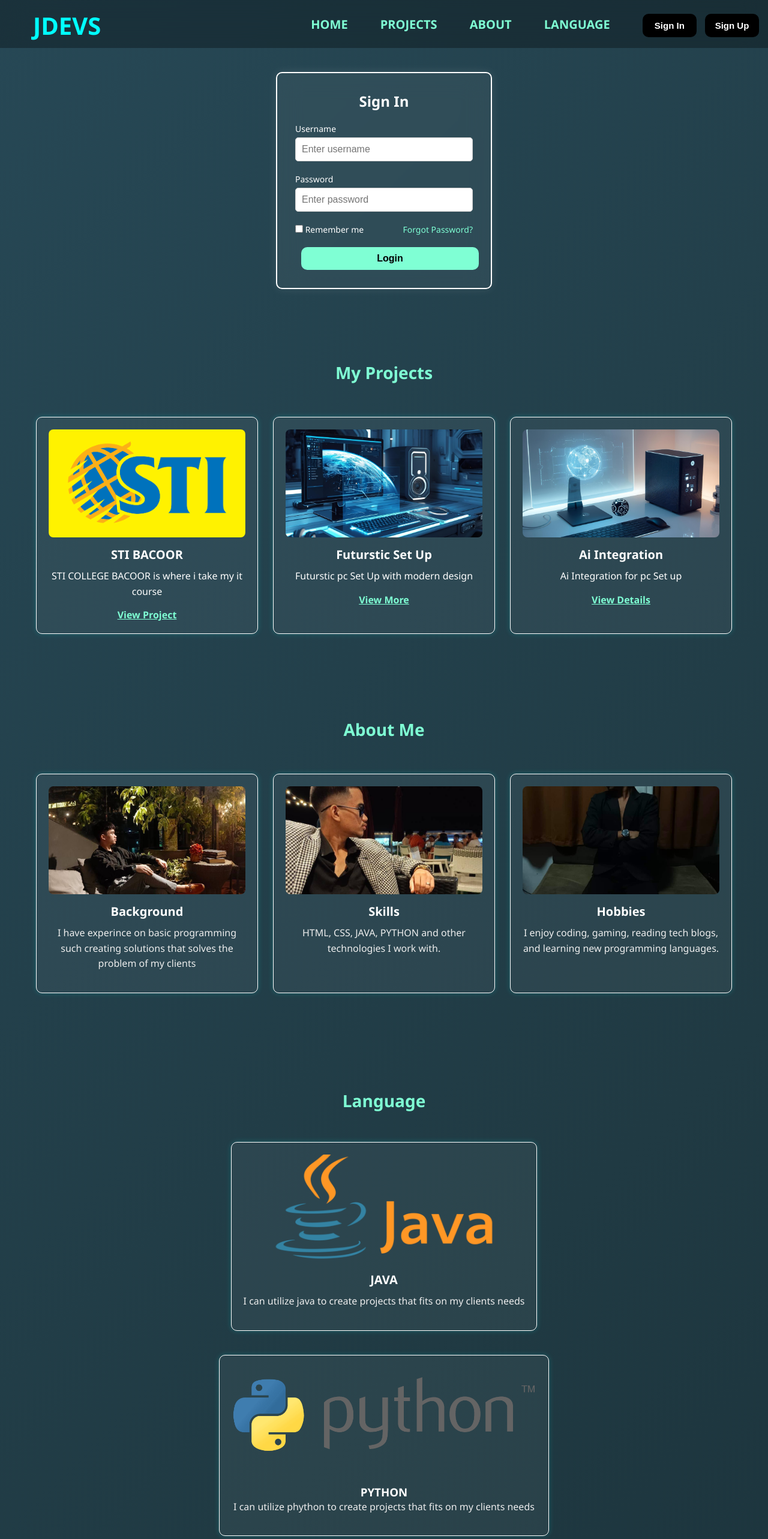
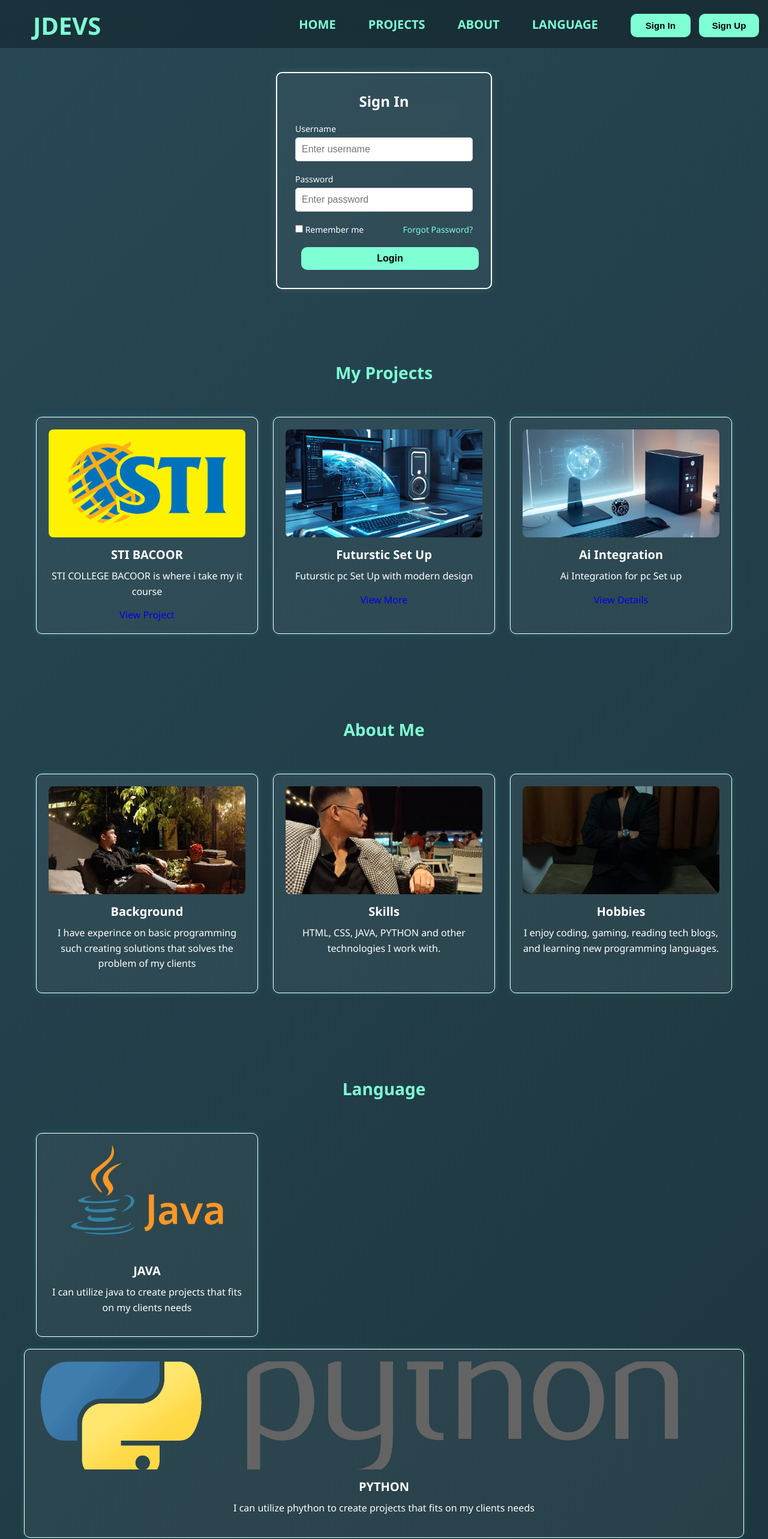
Before and after one commit to Bendevhub/Jwebsite, a plain HTML site: page index.html in a window 1280 px wide. Shown: the top 2566 px of the page at 60% size. Drawn offline with Linux system fonts and the light colour scheme.

Commit message:
Update Design.css

```diff
--- a/Design.css
+++ b/Design.css
@@ -1,4 +1,22 @@
-/* === RESET & BASE === */
+/*  COLOR VARIABLES  */
+:root {
+  --bg-gradient: linear-gradient(-45deg, #0f2027, #203a43, #2c5364, #1c1c1c);
+  --text-color: white;
+  --accent-color: aquamarine;
+  --card-bg: rgba(255, 255, 255, 0.05);
+  --border-color: white;
+}
+
+/* LIGHT THEME  */
+body.light-theme {
+  --bg-gradient: linear-gradient(-45deg, #f4f4f4, #eaeaea, #d6e0f0, #ffffff);
+  --text-color: #222;
+  --accent-color: #0077ff;
+  --card-bg: rgba(0, 0, 0, 0.05);
+  --border-color: #333;
+}
+
+/*  BASE */
 * {
   box-sizing: border-box;
   text-decoration: none;
@@ -8,28 +26,22 @@
 
 body {
   font-family: 'Segoe UI', Tahoma, Geneva, Verdana, sans-serif;
-  color: white;
+  color: var(--text-color);
   min-height: 100vh;
-  background: linear-gradient(-45deg, #0f2027, #203a43, #2c5364, #1c1c1c);
+  background: var(--bg-gradient);
   background-size: 400% 400%;
   animation: gradient 15s ease infinite;
   overflow-x: hidden;
+  transition: all 0.6s ease;
 }
 
-/* === ANIMATED BACKGROUND === */
 @keyframes gradient {
-  0% {
-    background-position: 0% 50%;
-  }
-  50% {
-    background-position: 100% 50%;
-  }
-  100% {
-    background-position: 0% 50%;
-  }
+  0% { background-position: 0% 50%; }
+  50% { background-position: 100% 50%; }
+  100% { background-position: 0% 50%; }
 }
 
-/* === NAVIGATION === */
+/* NAVIGATION  */
 .nav {
   height: 80px;
   width: 100%;
@@ -56,7 +68,7 @@ body {
   font-size: 40px;
   text-transform: uppercase;
   font-weight: 700;
-  color: aqua;
+  color: var(--accent-color);
   margin-left: 40px;
 }
 
@@ -70,7 +82,7 @@ li {
 }
 
 li a {
-  color: aquamarine;
+  color: var(--accent-color);
   font-size: 20px;
   text-transform: uppercase;
   font-weight: bold;
@@ -82,7 +94,7 @@ li a {
 }
 
 li a:hover {
-  background-color: white;
+  background-color: var(--accent-color);
   color: black;
 }
 
@@ -90,23 +102,16 @@ li a:hover {
   display: inline-block;
 }
 
-.sign .active {
-  background-color: black;
-}
-
-.sign .active a {
-  color: white;
-}
-
 button {
   transition: 0.3s linear;
   margin-left: 10px;
   padding: 11px;
-  width: 90px;
+  width: 100px;
   border-radius: 10px;
   border: none;
   cursor: pointer;
-  background-color: aquamarine;
+  background-color: var(--accent-color);
+  font-weight: bold;
 }
 
 button a {
@@ -115,15 +120,12 @@ button a {
   color: black;
 }
 
-button a:hover {
-  color: white;
+button:hover {
+  background-color: white;
+  color: black;
 }
 
-.reg:hover {
-  background-color: black;
-}
-
-/* === MAIN STRUCTURE === */
+/*  MAIN STRUCTURE  */
 main {
   margin-top: 120px;
   display: flex;
@@ -133,7 +135,7 @@ main {
   padding-bottom: 100px;
 }
 
-/* === LOGIN SECTION === */
+/* LOGIN SECTION*/
 .login-section {
   display: flex;
   justify-content: center;
@@ -148,13 +150,12 @@ main {
 
 form {
   width: 360px;
-  background: rgba(255, 255, 255, 0.05);
-  border: 2px solid white;
+  background: var(--card-bg);
+  border: 2px solid var(--border-color);
   backdrop-filter: blur(20px);
   border-radius: 10px;
   padding: 30px;
   box-shadow: 0 0 15px rgba(255, 255, 255, 0.1);
-  animation: fadeIn 1s ease forwards;
 }
 
 .title {
@@ -162,7 +163,7 @@ form {
   justify-content: center;
   align-items: center;
   margin-bottom: 20px;
-  color: white;
+  color: var(--text-color);
 }
 
 .input-box {
@@ -174,7 +175,7 @@ form {
 .input-box label {
   margin-bottom: 5px;
   font-size: 14px;
-  color: white;
+  color: var(--text-color);
 }
 
 .input-box input {
@@ -188,8 +189,8 @@ form {
 }
 
 .input-box input:focus {
-  border-color: aquamarine;
-  box-shadow: 0 0 5px aquamarine;
+  border-color: var(--accent-color);
+  box-shadow: 0 0 5px var(--accent-color);
 }
 
 .text {
@@ -197,12 +198,12 @@ form {
   justify-content: space-between;
   align-items: center;
   font-size: 14px;
-  color: white;
+  color: var(--text-color);
   margin-bottom: 20px;
 }
 
 .text a {
-  color: aquamarine;
+  color: var(--accent-color);
 }
 
 .btn {
@@ -210,7 +211,7 @@ form {
   padding: 10px;
   font-size: 16px;
   font-weight: bold;
-  background-color: aquamarine;
+  background-color: var(--accent-color);
   border: none;
   border-radius: 10px;
   cursor: pointer;
@@ -222,14 +223,10 @@ form {
   color: black;
 }
 
-/* === PROJECTS SECTION === */
-.projects-section {
-  width: 100%;
-  display: flex;
-  justify-content: center;
-}
-
-.projects-container {
+/* CARD SECTIONS (Projects, About, Tech) */
+.projects-container,
+.about-container,
+.tech-stacks-container {
   max-width: 1200px;
   padding: 20px;
   display: grid;
@@ -237,18 +234,21 @@ form {
   gap: 25px;
 }
 
-.projects-container h2 {
+.projects-container h2,
+.about-container h2,
+.tech-stacks-container h2 {
   font-size: 28px;
   margin-bottom: 30px;
   text-align: center;
-  color: aquamarine;
+  color: var(--accent-color);
   grid-column: 1 / -1;
 }
 
-/* Project cards style */
-.project-card {
-  background: rgba(255, 255, 255, 0.05);
-  border: 1px solid white;
+.project-card,
+.about-card,
+.tech-card {
+  background: var(--card-bg);
+  border: 1px solid var(--border-color);
   border-radius: 10px;
   padding: 20px;
   box-shadow: 0 0 10px rgba(0, 255, 255, 0.2);
@@ -257,11 +257,19 @@ form {
   align-items: center;
   text-align: center;
   transition: transform 0.3s ease, box-shadow 0.3s ease;
-  animation: fadeInUp 0.8s ease forwards;
-  opacity: 0;
 }
 
-.project-card img {
+.project-card:hover,
+.about-card:hover,
+.tech-card:hover {
+  transform: translateY(-10px);
+  box-shadow: 0 10px 20px rgba(0, 255, 255, 0.4);
+  background: rgba(255, 255, 255, 0.1);
+}
+
+.project-card img,
+.about-card img,
+.tech-card img {
   width: 100%;
   border-radius: 8px;
   margin-bottom: 15px;
@@ -269,118 +277,24 @@ form {
   max-height: 180px;
 }
 
-.project-card h3 {
+.project-card h3,
+.about-card h3,
+.tech-card h3 {
   font-size: 20px;
   margin-bottom: 10px;
-  color: white;
+  color: var(--text-color);
 }
 
-.project-card p {
+.project-card p,
+.about-card p,
+.tech-card p {
   font-size: 16px;
   margin-bottom: 15px;
   line-height: 1.6;
+  color: var(--text-color);
 }
 
-.project-card a {
-  color: aquamarine;
-  text-decoration: underline;
-  font-weight: bold;
-}
-
-.project-card:hover {
-  transform: translateY(-10px);
-  box-shadow: 0 10px 20px rgba(0, 255, 255, 0.4);
-  background: rgba(255, 255, 255, 0.1);
-}
-
-/* === ABOUT SECTION === */
-.about-section {
-  width: 100%;
-  display: flex;
-  justify-content: center;
-}
-
-.about-container {
-  max-width: 1200px;
-  padding: 20px;
-  display: grid;
-  grid-template-columns: repeat(auto-fit, minmax(300px, 1fr));
-  gap: 25px;
-}
-
-.about-container h2 {
-  font-size: 28px;
-  margin-bottom: 30px;
-  text-align: center;
-  color: aquamarine;
-  grid-column: 1 / -1;
-}
-
-/* About cards styled exactly like project cards */
-.about-card {
-  background: rgba(255, 255, 255, 0.05);
-  border: 1px solid white;
-  border-radius: 10px;
-  padding: 20px;
-  box-shadow: 0 0 10px rgba(0, 255, 255, 0.2);
-  display: flex;
-  flex-direction: column;
-  align-items: center;
-  text-align: center;
-  transition: transform 0.3s ease, box-shadow 0.3s ease;
-  animation: fadeInUp 0.8s ease forwards;
-  opacity: 0;
-}
-
-.about-card img {
-  width: 100%;
-  border-radius: 8px;
-  margin-bottom: 15px;
-  object-fit: cover;
-  max-height: 180px;
-}
-
-.about-card h3 {
-  font-size: 20px;
-  margin-bottom: 10px;
-  color: white;
-}
-
-.about-card p {
-  font-size: 16px;
-  margin-bottom: 15px;
-  line-height: 1.6;
-  color: #eee;
-}
-
-.about-card:hover {
-  transform: translateY(-10px);
-  box-shadow: 0 10px 20px rgba(0, 255, 255, 0.4);
-  background: rgba(255, 255, 255, 0.1);
-}
-
-/* === ANIMATIONS === */
-@keyframes fadeInUp {
-  0% {
-    opacity: 0;
-    transform: translateY(20px);
-  }
-  100% {
-    opacity: 1;
-    transform: translateY(0);
-  }
-}
-
-@keyframes fadeIn {
-  from {
-    opacity: 0;
-  }
-  to {
-    opacity: 1;
-  }
-}
-
-/* === RESPONSIVE === */
+/*  RESPONSIVE  */
 @media (max-width: 768px) {
   .navbox {
     flex-direction: column;
@@ -403,84 +317,3 @@ form {
     grid-template-columns: 1fr;
   }
 }
-.tech-card {
-  width: 100%;
-  display: flex;
-  justify-content: center;
-}
-
-.tech-container {
-  max-width: 1200px;
-  padding: 20px;
-  display: grid;
-  grid-template-columns: repeat(auto-fit, minmax(300px, 1fr));
-  gap: 40px;
-}
-
-.tech-container h2 {
-  font-size: 28px;
-  margin-bottom: 30px;
-  text-align: center;
-  color: aquamarine;
-  grid-column: 1 / -1;
-}
-
-
-.tech-card {
-  background: rgba(255, 255, 255, 0.05);
-  border: 1px solid white;
-  border-radius: 10px;
-  padding: 20px;
-  box-shadow: 0 0 10px rgba(0, 255, 255, 0.2);
-  display: flex;
-  flex-direction: column;
-  align-items: center;
-  text-align: center;
-  transition: transform 0.3s ease, box-shadow 0.3s ease;
-  animation: fadeInUp 0.8s ease forwards;
-  opacity: 0;
-}
-
-.tech-card img {
-  width: 100%;
-  border-radius: 8px;
-  margin-bottom: 15px;
-  object-fit: cover;
-  max-height: 180px;
-}
-
-.tech-stacks-container h3 {
-  font-size: 20px;
-  margin-bottom: 10px;
-  color: white;
-}
-
-.tech-card p {
-  font-size: 16px;
-  margin-bottom: 15px;
-  line-height: 1.6;
-  color: #eee;
-}
-
-.tech-card:hover {
-  transform: translateY(-10px);
-  box-shadow: 0 10px 20px rgba(0, 255, 255, 0.4);
-  background: rgba(255, 255, 255, 0.1);
-}
-
-.tech-stacks-container h2 {
-  font-size: 28px;
-  margin-bottom: 30px;
-  text-align: center;
-  color: aquamarine;
-  grid-column: 1 / -1;
-
-}
-
-.tech-stacks-container {
-  display: flex;
-  flex-direction: column;  /* Stack the boxes vertically */
-  gap: 20px;               /* Space between each card */
-  align-items: center;     /* Center the cards horizontally */
-  padding: 40px 20px;
-}
```
